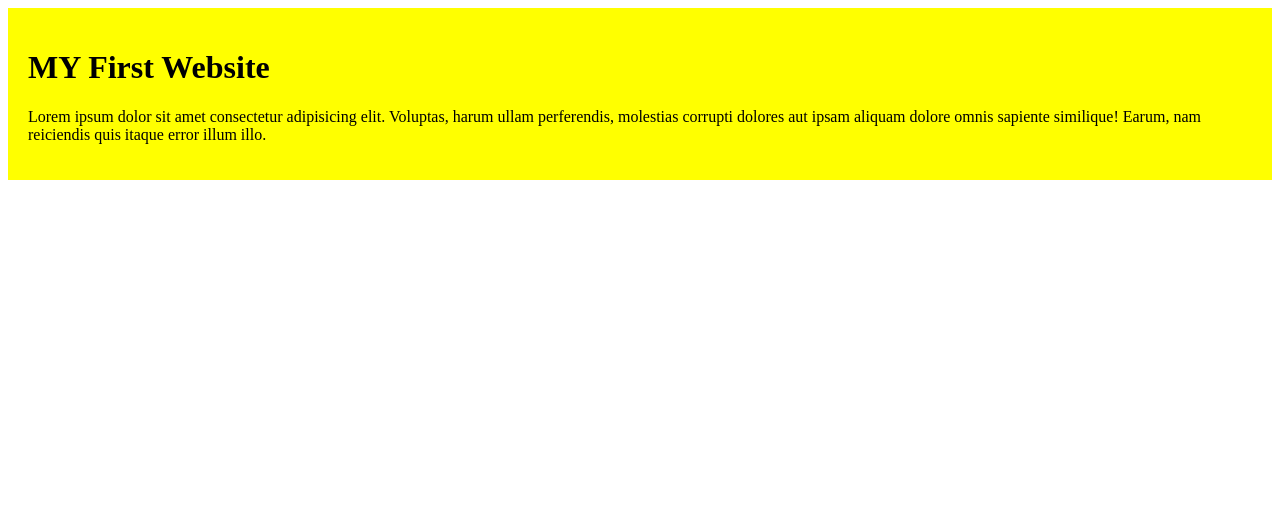
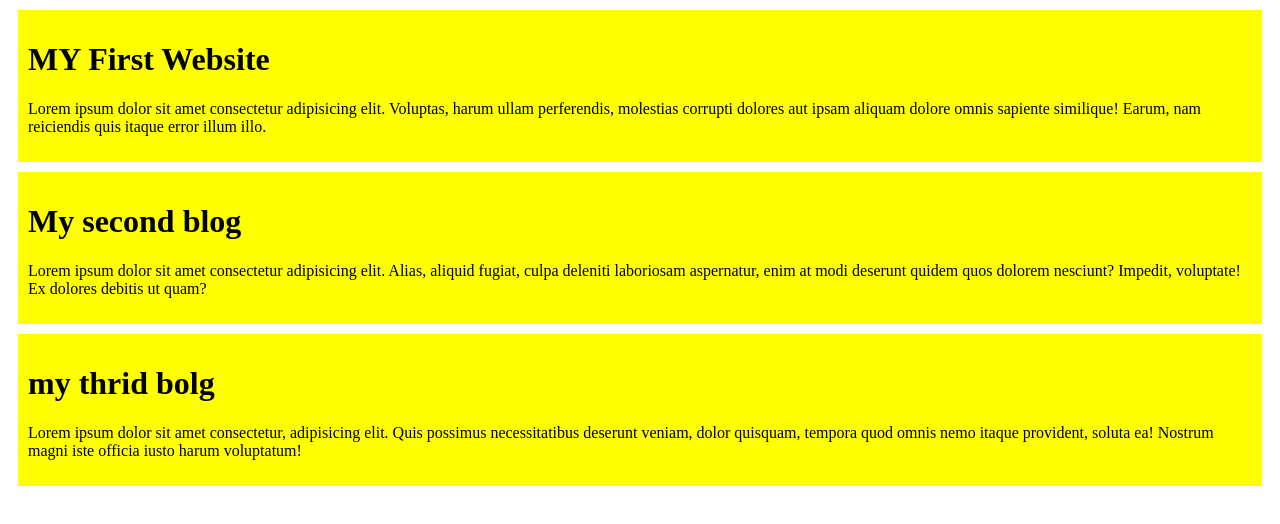
Before and after one commit to mehediNabil24/my-first-website, a plain HTML site: page index.html in a window 1280 px wide. Drawn offline with Linux system fonts and the light colour scheme.

Commit message:
added 2nd and 3rd blog

```diff
--- a/index.html
+++ b/index.html
@@ -13,6 +13,14 @@
     <p>Lorem ipsum dolor sit amet consectetur adipisicing elit. Voluptas, harum ullam perferendis, molestias corrupti dolores aut ipsam aliquam dolore omnis sapiente similique! Earum, nam reiciendis quis itaque error illum illo.
     </p>
     </div>
+    <div class="2nd">
+        <h1>My second blog</h1>
+        <p>Lorem ipsum dolor sit amet consectetur adipisicing elit. Alias, aliquid fugiat, culpa deleniti laboriosam aspernatur, enim at modi deserunt quidem quos dolorem nesciunt? Impedit, voluptate! Ex dolores debitis ut quam?</p>
+    </div>
+    <div class="3rd">
+        <h1>my thrid bolg</h1>
+        <p>Lorem ipsum dolor sit amet consectetur, adipisicing elit. Quis possimus necessitatibus deserunt veniam, dolor quisquam, tempora quod omnis nemo itaque provident, soluta ea! Nostrum magni iste officia iusto harum voluptatum!</p>
+    </div>
 
 
 </body>
--- a/styles.css
+++ b/styles.css
@@ -1,4 +1,6 @@
 div{
     background-color: yellow;
-    padding:20px;
+    padding:10px;
+    margin:10px;
+
 }
```
